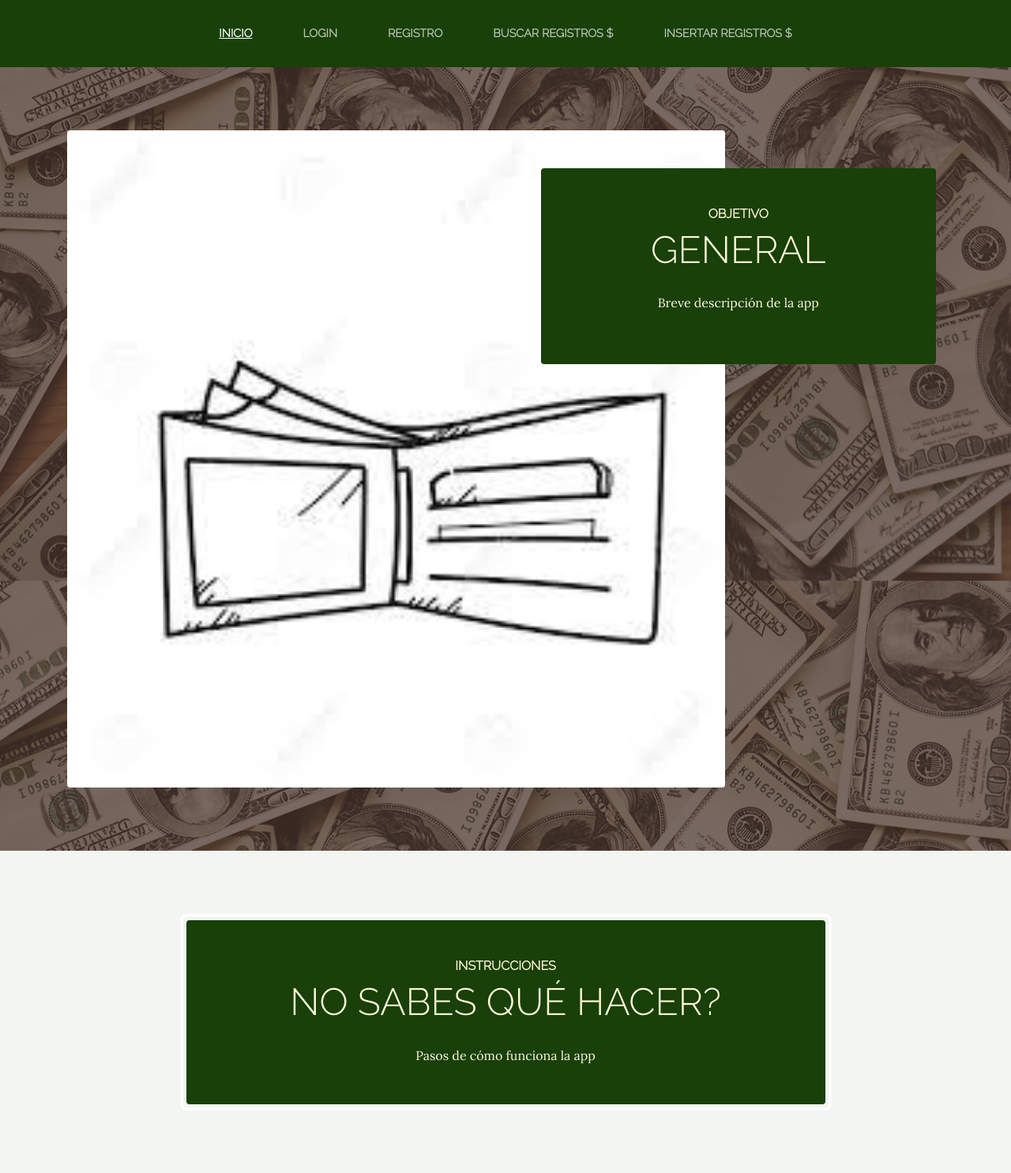
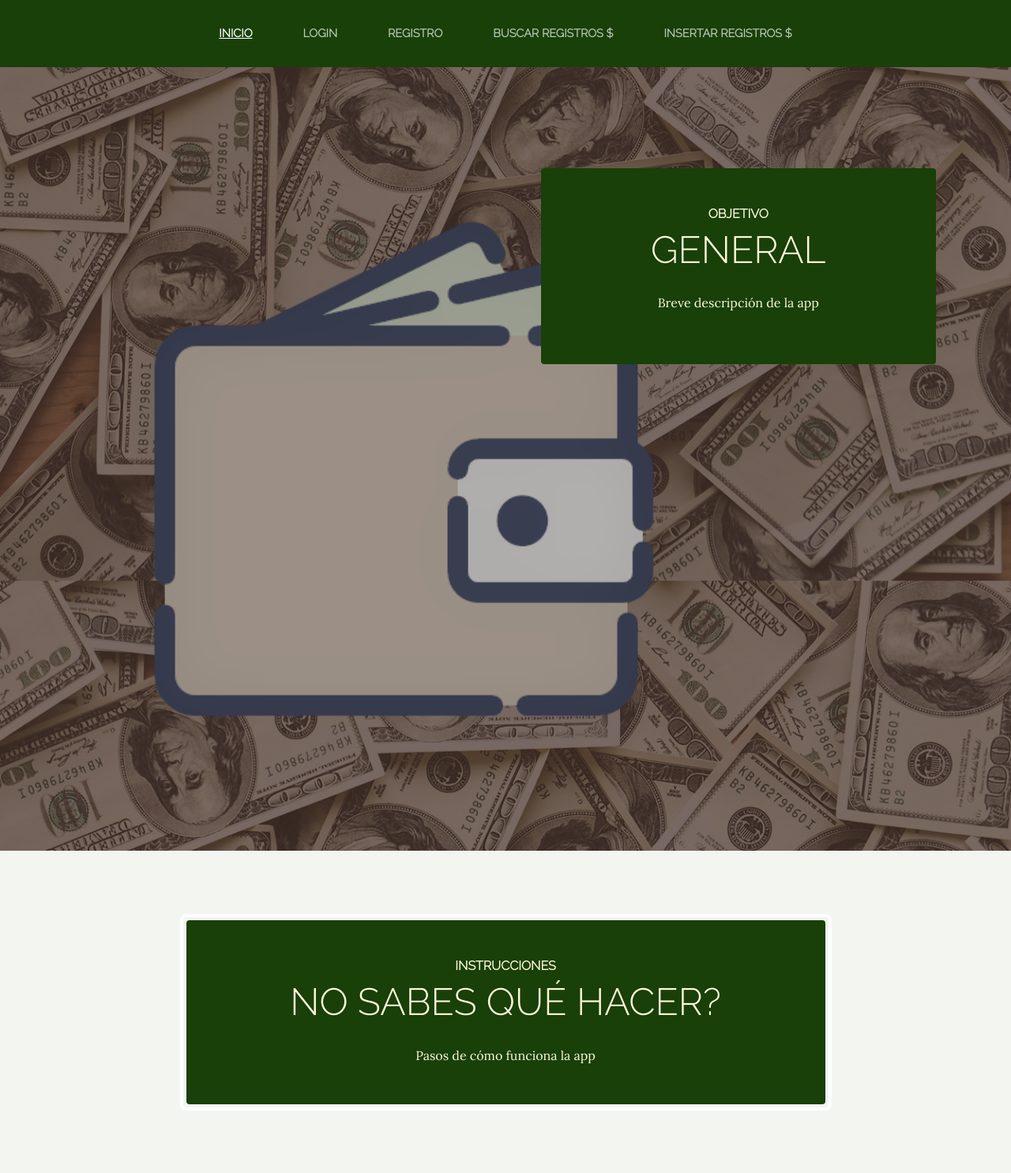
Before and after one commit to Joportus/2021-2-Grupo-15, a Django app: page / in a window 1280 px wide. Shown: the part 225-1710 px from the top of the page at 79% size. Run offline with Django 3.2, Linux system fonts and the light colour scheme; some libraries are stand-ins or nearby versions.

Commit message:
cambio de imagen de billetera

```diff
--- a/wallet/fwallet/templates/fwallet/inicio.html
+++ b/wallet/fwallet/templates/fwallet/inicio.html
@@ -9,7 +9,7 @@
    <section class="page-section clearfix">
     <div class="container">
       <div class="intro">
-        <img class="intro-img img-fluid mb-3 mb-lg-0 rounded" src="{% static 'fwallet/img/Wallet1.jpg' %}" alt="">
+        <img class="intro-img img-fluid mb-3 mb-lg-0 rounded" src="{% static 'fwallet/img/wallet_icon.png' %}" alt="">
         <div class="intro-text left-0 text-center bg-faded p-5 rounded">
           <h2 class="section-heading mb-4" >
             <span class="section-heading-upper">Objetivo</span>
```
Also changed, not shown: wallet/fwallet/static/fwallet/img/wallet_icon.png (added).
